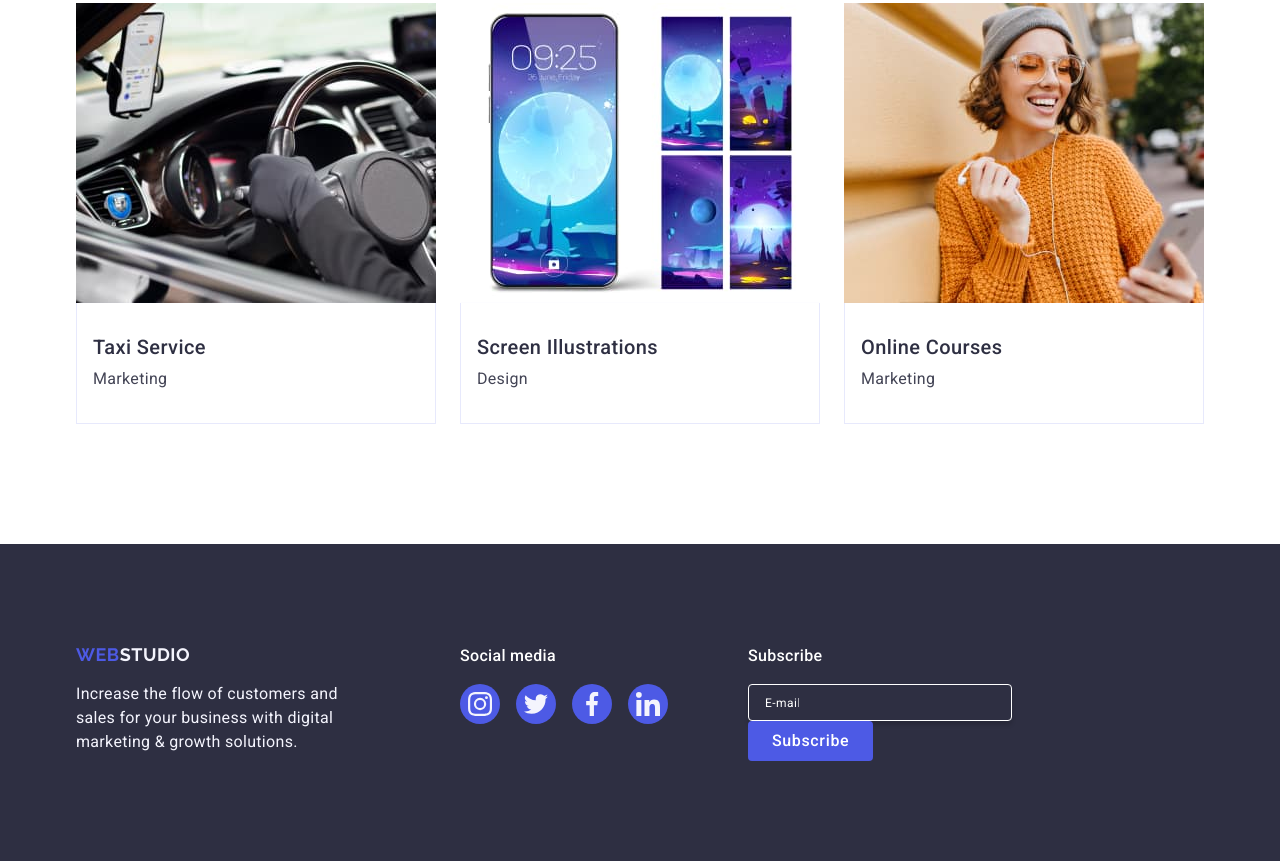
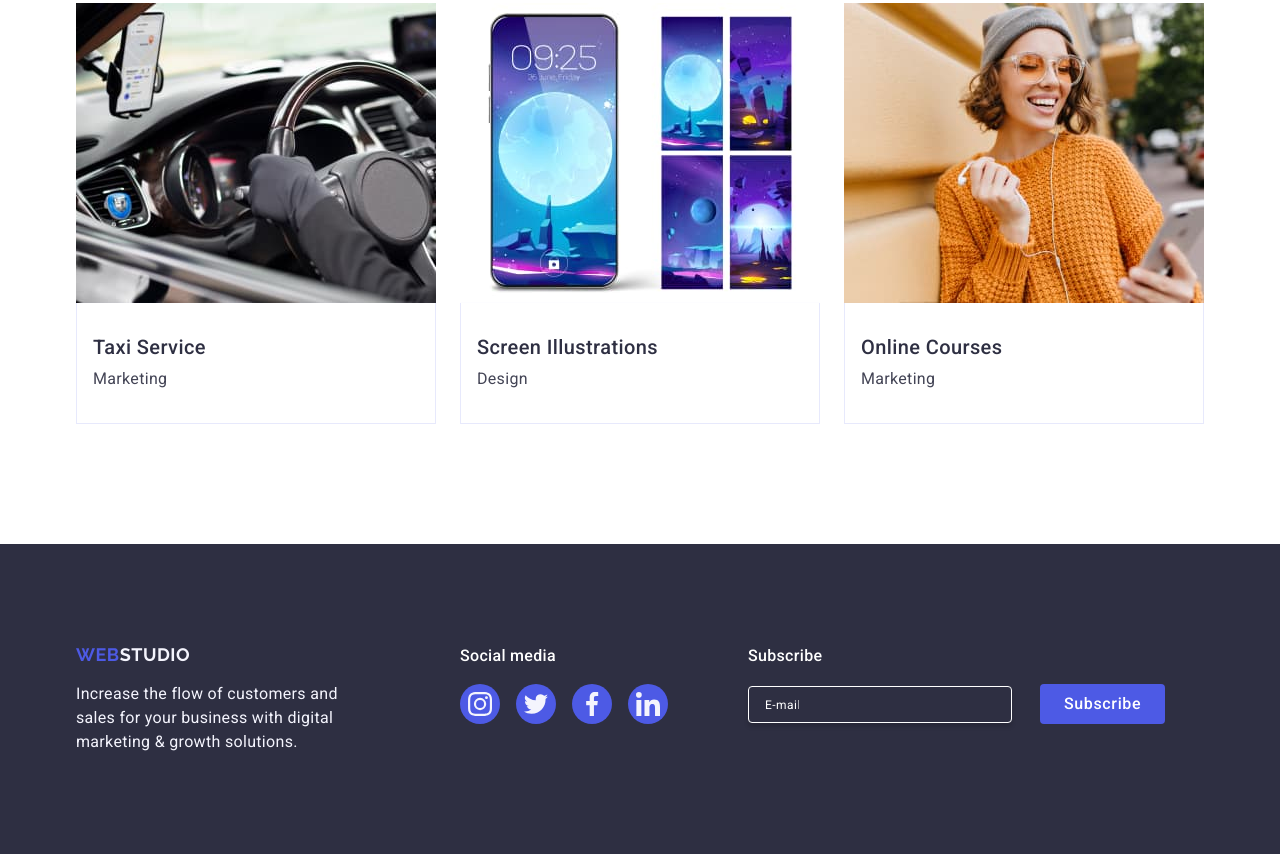
Before and after one commit to borsuk-toni/goit-markup-hw-05, a plain HTML site: page index.html in a window 1280 px wide. Shown: the part 2646-3507 px from the top of the page. Drawn offline with nearby package versions, Linux system fonts and the light colour scheme.

```diff
--- a/css/styles.css
+++ b/css/styles.css
@@ -504,7 +504,7 @@
     letter-spacing: 0.02em;
     display: flex;
     flex-direction: column;
-    gap: 16px;
+    margin-bottom: 16px;
 }
 
 .footer-input {
@@ -535,4 +535,5 @@
     line-height: 1.5;
     letter-spacing: 0.04em;
     cursor: pointer;
+    margin-left: 24px;
 }
--- a/index.html
+++ b/index.html
@@ -375,10 +375,13 @@
                 </ul>
             </div>
             <form class="footer-form" name="subscribe-form">
-                <label class="footer-form-label">Subscribe
-                     <input class="footer-input" type="email" name="email" placeholder="E-mail"/>
-                </label>
-                <button class="footer-btn" type="submit">Subscribe</button>
+                <label class="footer-form-label">Subscribe</label>
+                    <input class="footer-input" type="email" name="email" placeholder="E-mail"/>
+                <button class="footer-btn" type="submit">Subscribe
+                    <!-- <svg>
+                        <use></use>
+                    </svg> -->
+                </button>
             </form>
         </div>
     </footer>
```
